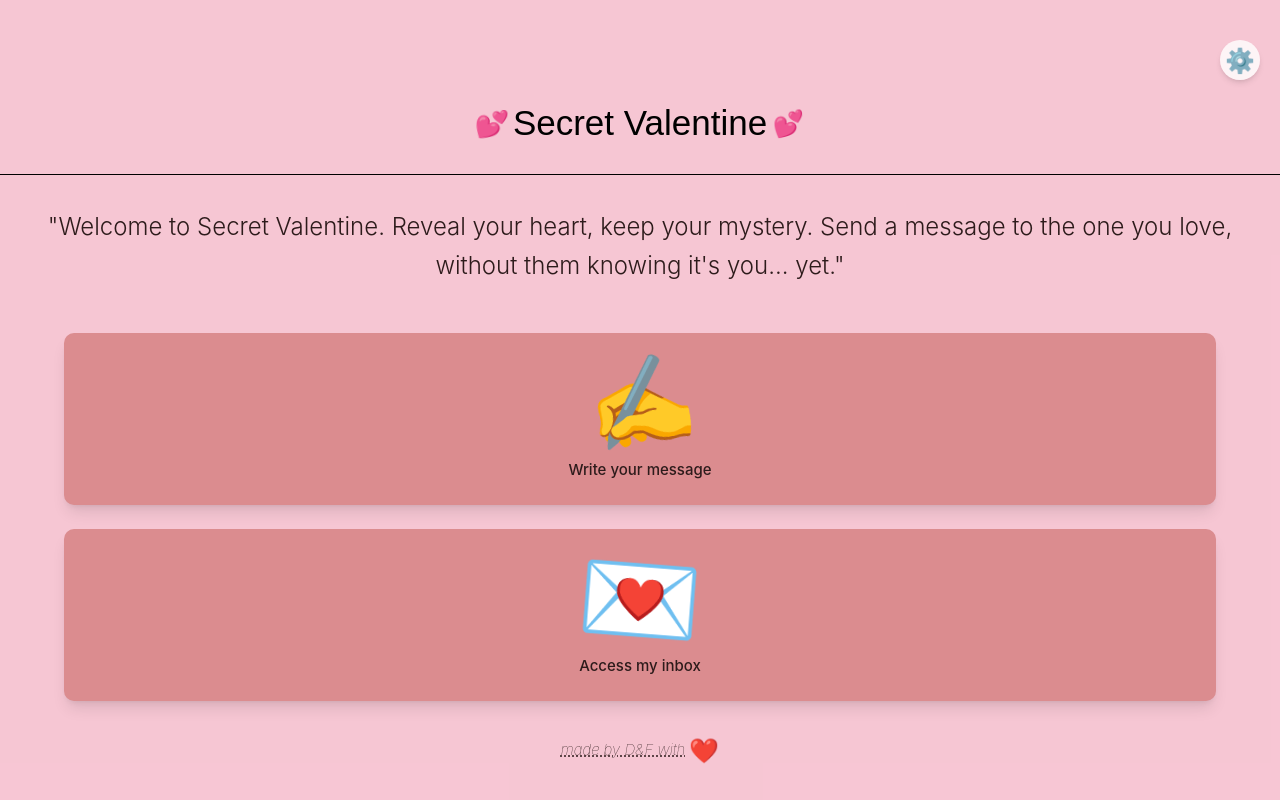
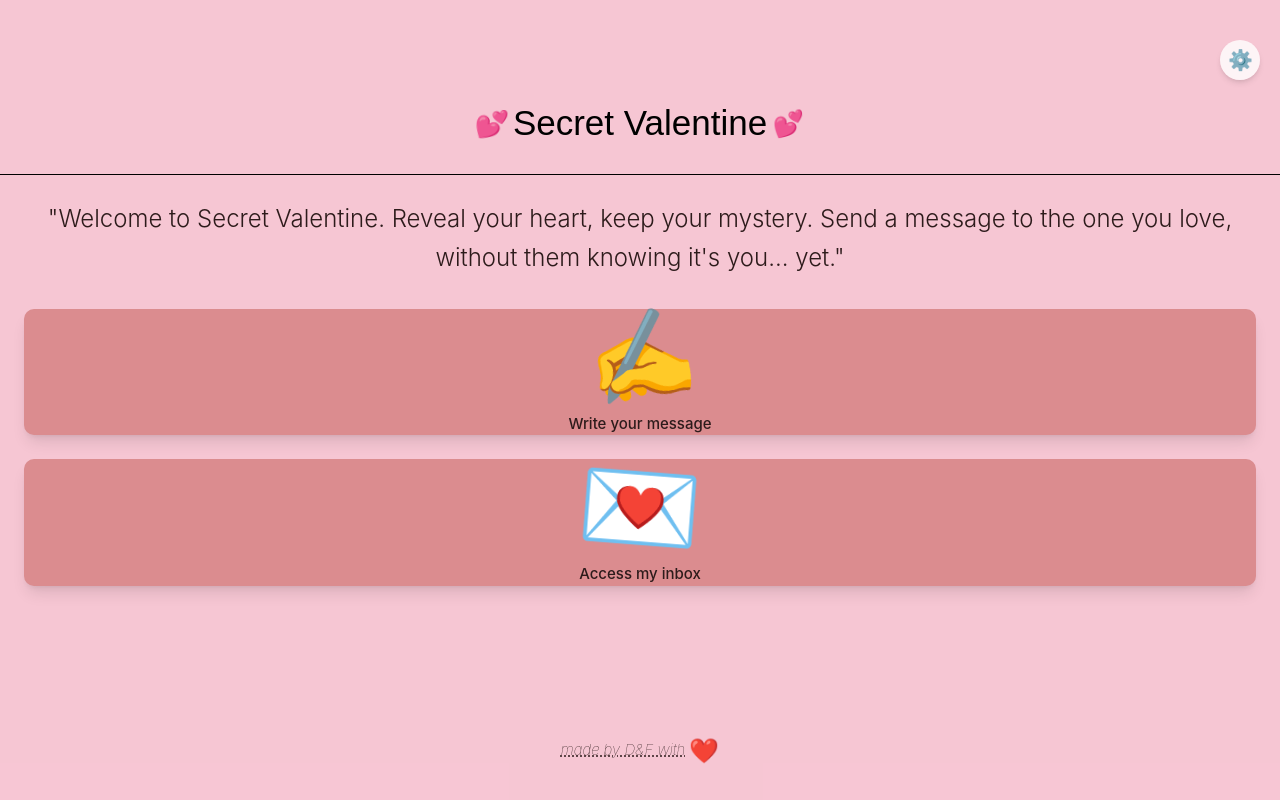
Before and after one commit to MORDI-David-OCC2/Secret-Valentine-App, a React app in the folder app_design_2/src/: page / in a window 1280 px wide. Built offline with nearby package versions, Linux system fonts and the light colour scheme; the HTML template or start-up script is replaced by a standard one.

Commit message:
adaptation à la fenêtre

```diff
--- a/app_design_2/src/components/HomePage.tsx
+++ b/app_design_2/src/components/HomePage.tsx
@@ -37,7 +37,7 @@ export default function HomePage({ onNavigate, language }: HomePageProps) {
         whileHover={{ scale: 1.1, backgroundColor: 'rgba(255,255,255,1)' }}
         whileTap={{ scale: 0.9 }}
       >
-        <span className="text-[24px]">⚙️</span>
+        <span className="text-xl md:text-2xl">⚙️</span>
       </motion.button>
 
       {/* Header */}
@@ -87,7 +87,7 @@ export default function HomePage({ onNavigate, language }: HomePageProps) {
 
       {/* Welcome Message */}
       <motion.div
-        className="px-8 pt-8 pb-12"
+        className="px-6 md:px-8 pt-6 md:pt-8 pb-8 md:pb-12"
         initial={{ opacity: 0 }}
         animate={{ opacity: 1 }}
         transition={{ duration: 0.8, delay: 0.5 }}
@@ -98,11 +98,11 @@ export default function HomePage({ onNavigate, language }: HomePageProps) {
       </motion.div>
 
       {/* Action Buttons */}
-      <div className="flex flex-col items-center gap-6 px-16">
+      <div className="flex flex-col items-center gap-6 px-16flex flex-col items-center gap-4 md:gap-6 px-6 md:px-16 max-w-2xl mx-auto">
         {/* Write Message Button */}
         <motion.button
           onClick={() => onNavigate('compose')}
-          className="bg-[#db8c8f] rounded-[10px] w-full h-[172px] flex flex-col items-center justify-center gap-4 shadow-lg"
+          className="bg-[#db8c8f] rounded-[10px] w-full min-h-[140px] flex flex-col items-center justify-center gap-4 shadow-lg"
           initial={{ opacity: 0, y: 20 }}
           animate={{ opacity: 1, y: 0 }}
           transition={{ duration: 0.5, delay: 0.9 }}
@@ -131,7 +131,7 @@ export default function HomePage({ onNavigate, language }: HomePageProps) {
         {/* Claim Inbox Button */}
         <motion.button
           onClick={() => onNavigate('claim')}
-          className="bg-[#db8c8f] rounded-[10px] w-full h-[172px] flex flex-col items-center justify-center gap-4 shadow-lg"
+          className="bg-[#db8c8f] rounded-[10px] w-full min-h-[140px] flex flex-col items-center justify-center gap-4 shadow-lg"
           initial={{ opacity: 0, y: 20 }}
           animate={{ opacity: 1, y: 0 }}
           transition={{ duration: 0.5, delay: 1.1 }}
```
